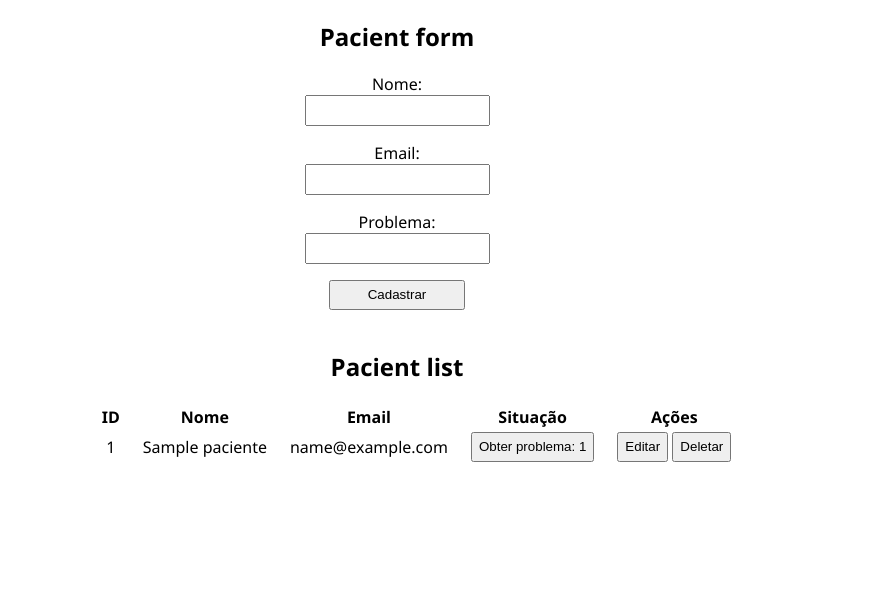
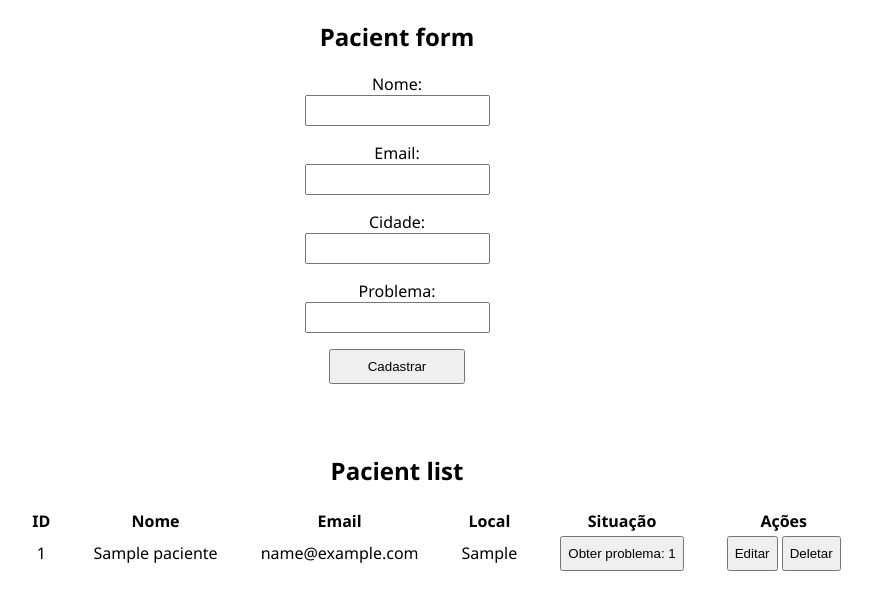
Before and after one commit to NuneszG/Hospital-Management-of-patients, a Flask app: page / in a window 1280 px wide. Shown: the top 610 px of the page, without its empty margins (243-1115 px from the left). Run offline with Flask 3, Linux system fonts and the light colour scheme; tables that the repository leaves empty hold one stand-in row (values such as "Sample post").

Commit message:
updated frontend and modifying some things

```diff
--- a/database/models/pacientes.py
+++ b/database/models/pacientes.py
@@ -4,6 +4,7 @@ from database.database import db
 class Paciente(Model):
     name = CharField()
     email = CharField()
+    cidade = TextField()
     problem = TextField()
 
     class Meta:
--- a/routes/pacientes.py
+++ b/routes/pacientes.py
@@ -23,6 +23,7 @@ def inserir_pacientes():
     pacientes = Paciente.create(
         name = data['name'],
         email = data['email'],
+        cidade = data['cidade'],
         problem = data['problem'],
     )
 
@@ -37,7 +38,8 @@ def obter_pacientes(pacientes_id):
         {
             pacientes.name,
             pacientes.problem,
-            pacientes.email
+            pacientes.email,
+            pacientes.cidade
         }
     ]
 
@@ -60,19 +62,19 @@ def atualizar_pacientes(pacientes_id):
     pacientes = Paciente.get_by_id(pacientes_id)
     pacientes.name = data['name']
     pacientes.email = data['email']
+    pacientes.cidade = data['cidade']
     pacientes.problem = data['problem']
     pacientes.save()
 
-    dados = [
-        {
-            pacientes.name,
-            pacientes.email,
-            pacientes.problem
-        }
-    ]
+    dados = {
+        "id": pacientes_id,
+        "name": pacientes.name,
+        "email": pacientes.email,
+        "cidade": pacientes.cidade,
+        "problema": pacientes.problem
+    }
 
-    print("Dados do paciente foram atualizados:")
-    print("Dados anteriores do paciente: ", dados)
+    print("Dados do paciente foram atualizados: ", dados)
 
     return render_template('pacientes.html', pacientes = pacientes)
 
--- a/static/main.css
+++ b/static/main.css
@@ -4,14 +4,14 @@ body {
     text-align: center;
 }
 div {
-    margin-bottom: 40px;
+    margin-bottom: 70px;
 }
 label {
     text-align: center;
 }
 table, th, td {
     margin: auto;
-    padding-left: 20px;
+    padding-left: 40px;
 }
 input {
     height: 25px;
@@ -20,5 +20,5 @@ input {
     width: 10.7vw;
 }
 button {
-    height: 30px;
+    height: 35px;
 }
--- a/templates/form.html
+++ b/templates/form.html
@@ -28,7 +28,10 @@
         <label for="email">Email: </label> <br>
         <input type="email" name="email" id="email"{% if pacientes %}value="{{ pacientes.email }}"{% endif %}>
     </p>
-
+    <p>
+        <label for="cidade">Cidade: </label> <br>
+        <input type="name" name="cidade" id="cidade"{% if pacientes %}value="{{ pacientes.cidade }}"{% endif %}>
+    </p>
     <p>
         <label for="problem">Problema: </label> <br>
         <input type="text" name="problem" id="problem"{% if pacientes %}value="{{ pacientes.problem }}"{% endif %}>
--- a/templates/lista.html
+++ b/templates/lista.html
@@ -4,6 +4,7 @@
             <th>ID</th>
             <th>Nome</th>
             <th>Email</th>
+            <th>Local</th>
             <th>Situação</th>
             <th>Ações</th>
         </tr>
--- a/templates/pacientes.html
+++ b/templates/pacientes.html
@@ -2,6 +2,7 @@
     <td>{{ pacientes.id }}</td>
     <td>{{ pacientes.name }}</td>
     <td>{{ pacientes.email }}</td>
+    <td>{{ pacientes.cidade }}</td>
     <td>
         <button c-get="{{ url_for('pacientes.obter_pacientes', pacientes_id=pacientes.id)}}">
             Obter problema: {{ pacientes.id }}
```
